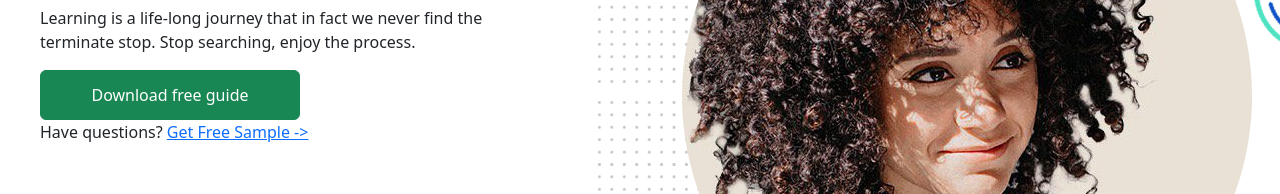
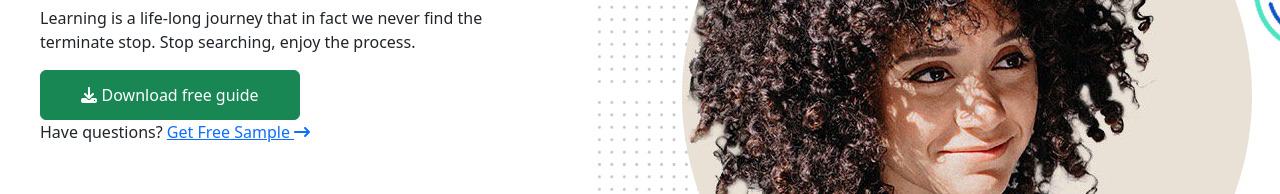
Before and after one commit to giuseppesciacca/proj-html-vuejs, a Vue app: page / in a window 1280 px wide. Shown: the part 399-593 px from the top of the page. Built offline with nearby package versions, Linux system fonts and the light colour scheme.

Commit message:
[add] icon jumbotron

```diff
--- a/src/components/JumbotronVue.vue
+++ b/src/components/JumbotronVue.vue
@@ -14,8 +14,10 @@ export default {
                     <p>Learning is a life-long journey that in fact we never find the terminate stop. Stop searching,
                         enjoy the process.
                     </p>
-                    <button class="btn btn-success">Download free guide</button>
-                    <p>Have questions? <a href="#">Get Free Sample -></a></p>
+                    <button class="btn btn-success">
+                        <font-awesome-icon :icon="['fas', 'download']" /> Download free guide </button>
+                    <p>Have questions? <a href="#">Get Free Sample <font-awesome-icon
+                                :icon="['fas', 'arrow-right-long']" /></a></p>
                 </div>
 
                 <div class="col-7 image position-relative">
```
